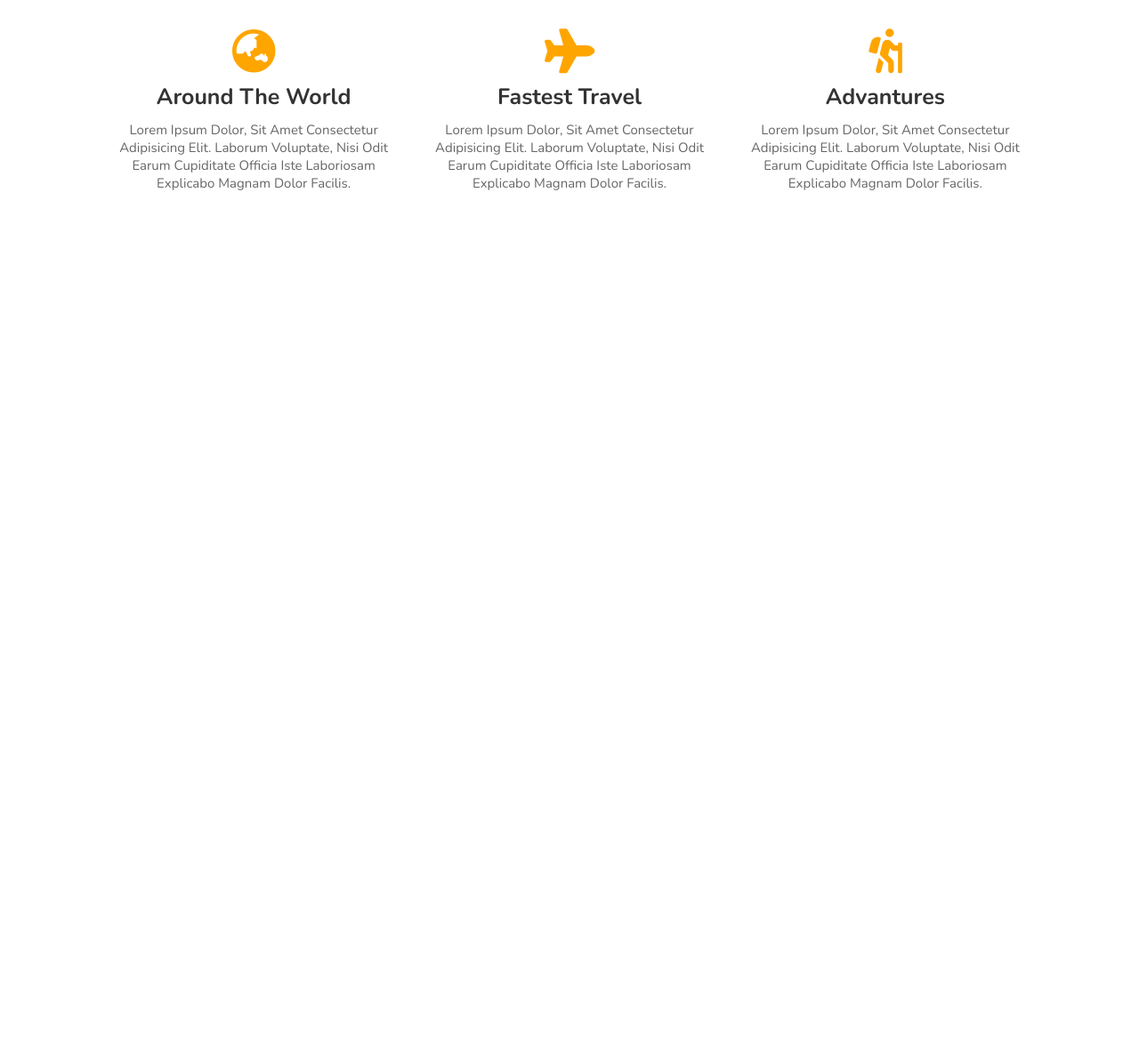
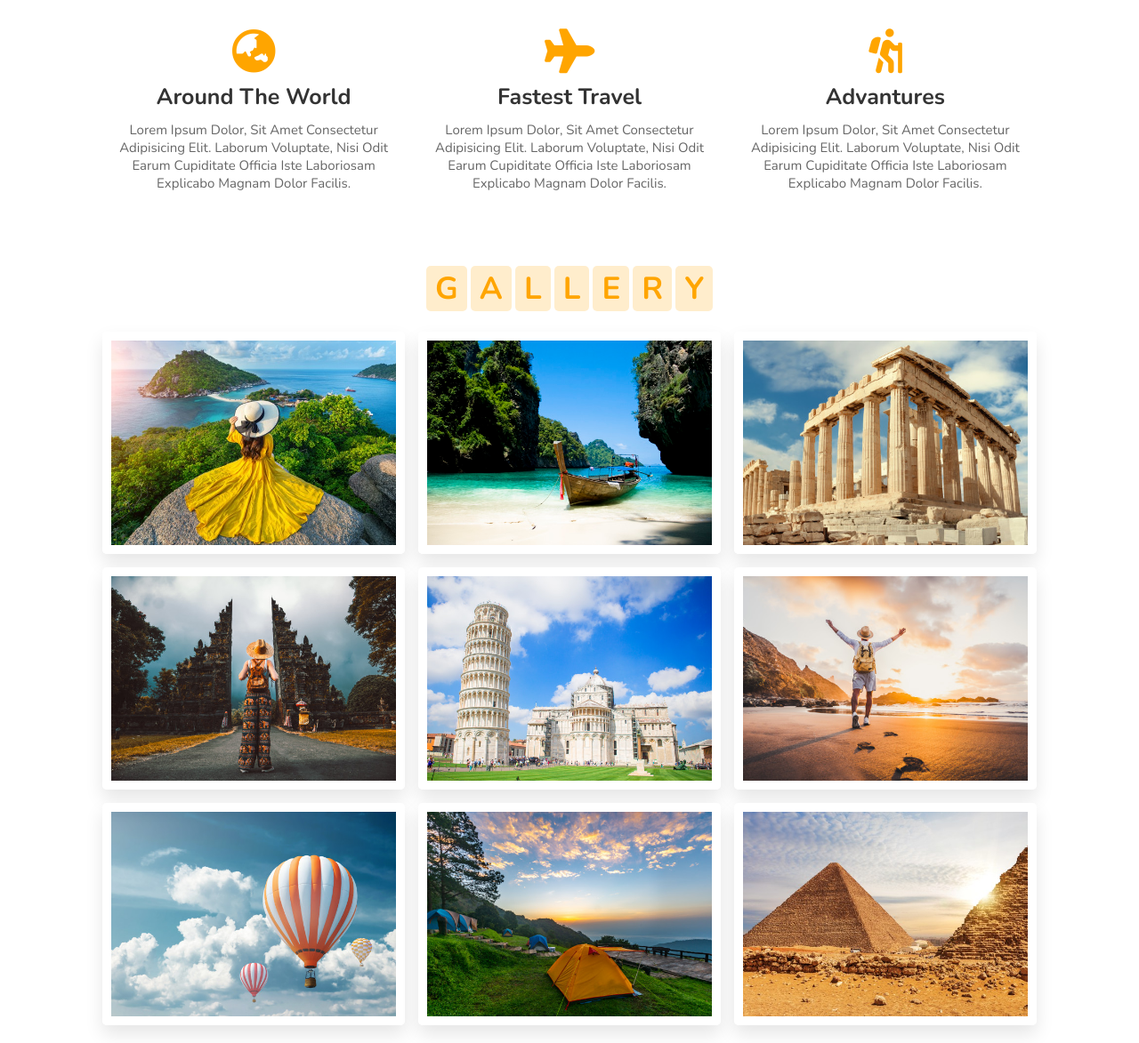
Before and after one commit to Clesio7844/travel-agency-javascript, a plain HTML site: page index.html in a window 1280 px wide. Shown: the part 2923-4096 px from the top of the page at 89% size. Before the commit the page ends 3179 px from the top, so only its background shows below. Drawn offline with nearby package versions, Linux system fonts and the light colour scheme.

Commit message:
finished gallery section with css

```diff
--- a/css/style.css
+++ b/css/style.css
@@ -431,6 +431,55 @@ header .search-bar-container label:hover {
   box-shadow: 0 1rem 2rem rgba(0, 0, 0, 0.1);
 }
 
+.gallery .box-container {
+  display: flex;
+  flex-wrap: wrap;
+  gap: 1.5rem;
+}
+
+.gallery .box-container .box {
+  overflow: hidden;
+  box-shadow: 0 1rem 2rem rgba(0, 0, 0, 0.1);
+  border: 1rem solid #fff;
+  border-radius: 0.5rem;
+  flex: 1 1 30rem;
+  height: 25rem;
+  position: relative;
+}
+
+.gallery .box-container .box img {
+  height: 100%;
+  width: 100%;
+  object-fit: cover;
+}
+
+.gallery .box-container .box .content {
+  position: absolute;
+  top: -100%;
+  left: 0;
+  height: 100%;
+  width: 100%;
+  text-align: center;
+  background: rgba(0, 0, 0, 0.7);
+  padding: 2rem;
+  padding-top: 5rem;
+}
+
+.gallery .box-container .box:hover .content {
+  top: 0;
+}
+
+.gallery .box-container .box .content h3 {
+  font-size: 2.5rem;
+  color: var(--orange);
+}
+
+.gallery .box-container .box .content p {
+  font-size: 1.5rem;
+  color: #eee;
+  padding: 0.5rem 0;
+}
+
 /* media queries */
 
 @media (max-width: 1200px) {
--- a/index.html
+++ b/index.html
@@ -327,6 +327,130 @@
     </section>
     <!-- service section end -->
 
+    <!-- gallery section starts -->
+    <section class="gallery" id="gallery">
+      <h1 class="heading">
+        <span>g</span>
+        <span>a</span>
+        <span>l</span>
+        <span>l</span>
+        <span>e</span>
+        <span>r</span>
+        <span>y</span>
+      </h1>
+      <div class="box-container">
+        <div class="box">
+          <img src="images/g-1.jpg" alt="" />
+          <div class="content">
+            <h3>amazing places</h3>
+            <p>
+              Lorem ipsum dolor sit amet, consectetur adipisicing elit.
+              Architecto, autem cum. Voluptatum consectetur facere inventore
+              dignissimos
+            </p>
+            <a href="#" class="btn">see more</a>
+          </div>
+        </div>
+        <div class="box">
+          <img src="images/g-2.jpg" alt="" />
+          <div class="content">
+            <h3>amazing places</h3>
+            <p>
+              Lorem ipsum dolor sit amet, consectetur adipisicing elit.
+              Architecto, autem cum. Voluptatum consectetur facere inventore
+              dignissimos
+            </p>
+            <a href="#" class="btn">see more</a>
+          </div>
+        </div>
+        <div class="box">
+          <img src="images/g-3.jpg" alt="" />
+          <div class="content">
+            <h3>amazing places</h3>
+            <p>
+              Lorem ipsum dolor sit amet, consectetur adipisicing elit.
+              Architecto, autem cum. Voluptatum consectetur facere inventore
+              dignissimos
+            </p>
+            <a href="#" class="btn">see more</a>
+          </div>
+        </div>
+        <div class="box">
+          <img src="images/g-4.jpg" alt="" />
+          <div class="content">
+            <h3>amazing places</h3>
+            <p>
+              Lorem ipsum dolor sit amet, consectetur adipisicing elit.
+              Architecto, autem cum. Voluptatum consectetur facere inventore
+              dignissimos
+            </p>
+            <a href="#" class="btn">see more</a>
+          </div>
+        </div>
+        <div class="box">
+          <img src="images/g-5.jpg" alt="" />
+          <div class="content">
+            <h3>amazing places</h3>
+            <p>
+              Lorem ipsum dolor sit amet, consectetur adipisicing elit.
+              Architecto, autem cum. Voluptatum consectetur facere inventore
+              dignissimos
+            </p>
+            <a href="#" class="btn">see more</a>
+          </div>
+        </div>
+        <div class="box">
+          <img src="images/g-6.jpg" alt="" />
+          <div class="content">
+            <h3>amazing places</h3>
+            <p>
+              Lorem ipsum dolor sit amet, consectetur adipisicing elit.
+              Architecto, autem cum. Voluptatum consectetur facere inventore
+              dignissimos
+            </p>
+            <a href="#" class="btn">see more</a>
+          </div>
+        </div>
+        <div class="box">
+          <img src="images/g-7.jpg" alt="" />
+          <div class="content">
+            <h3>amazing places</h3>
+            <p>
+              Lorem ipsum dolor sit amet, consectetur adipisicing elit.
+              Architecto, autem cum. Voluptatum consectetur facere inventore
+              dignissimos
+            </p>
+            <a href="#" class="btn">see more</a>
+          </div>
+        </div>
+        <div class="box">
+          <img src="images/g-8.jpg" alt="" />
+          <div class="content">
+            <h3>amazing places</h3>
+            <p>
+              Lorem ipsum dolor sit amet, consectetur adipisicing elit.
+              Architecto, autem cum. Voluptatum consectetur facere inventore
+              dignissimos
+            </p>
+            <a href="#" class="btn">see more</a>
+          </div>
+        </div>
+        <div class="box">
+          <img src="images/g-9.jpg" alt="" />
+          <div class="content">
+            <h3>amazing places</h3>
+            <p>
+              Lorem ipsum dolor sit amet, consectetur adipisicing elit.
+              Architecto, autem cum. Voluptatum consectetur facere inventore
+              dignissimos
+            </p>
+            <a href="#" class="btn">see more</a>
+          </div>
+        </div>
+      </div>
+    </section>
+    <!-- gallery section ends -->
+
     <script src="js/script.js"></script>
   </body>
 </html>
```
